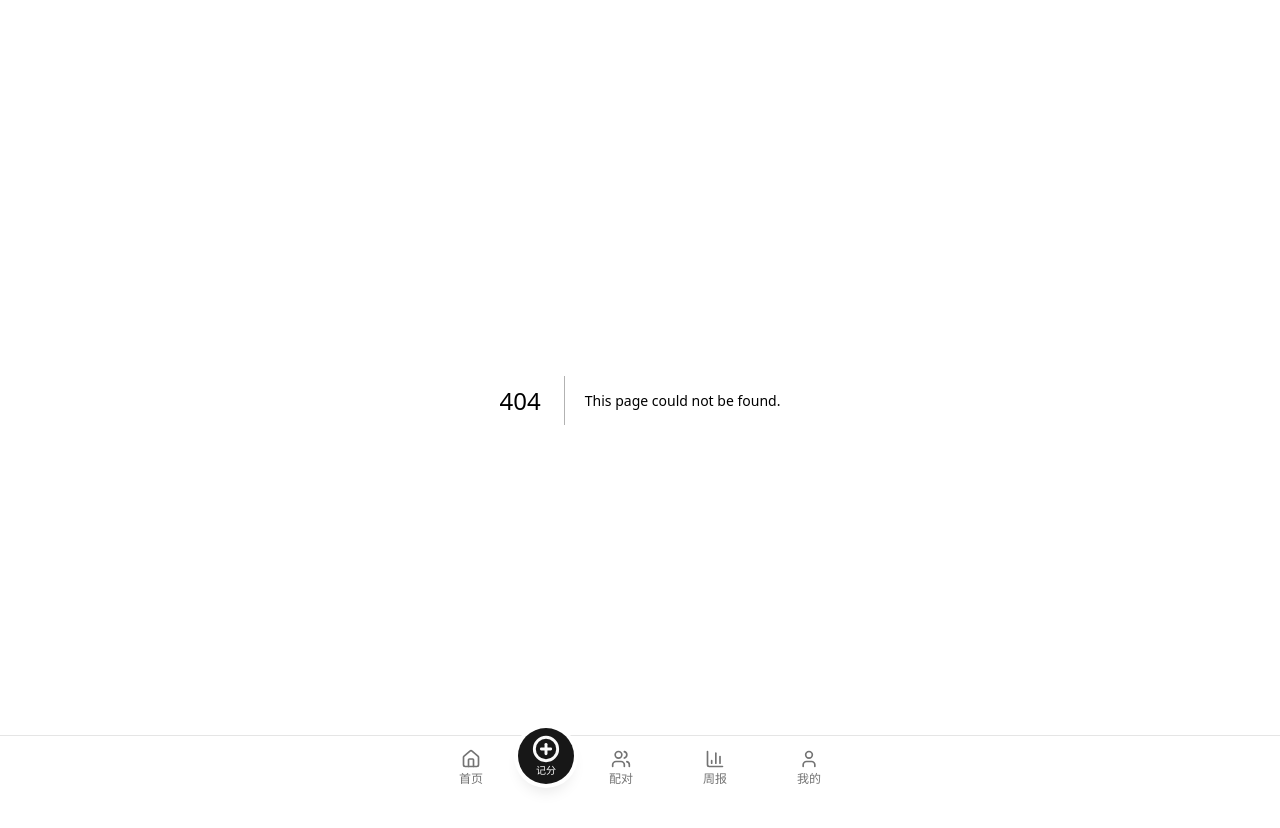
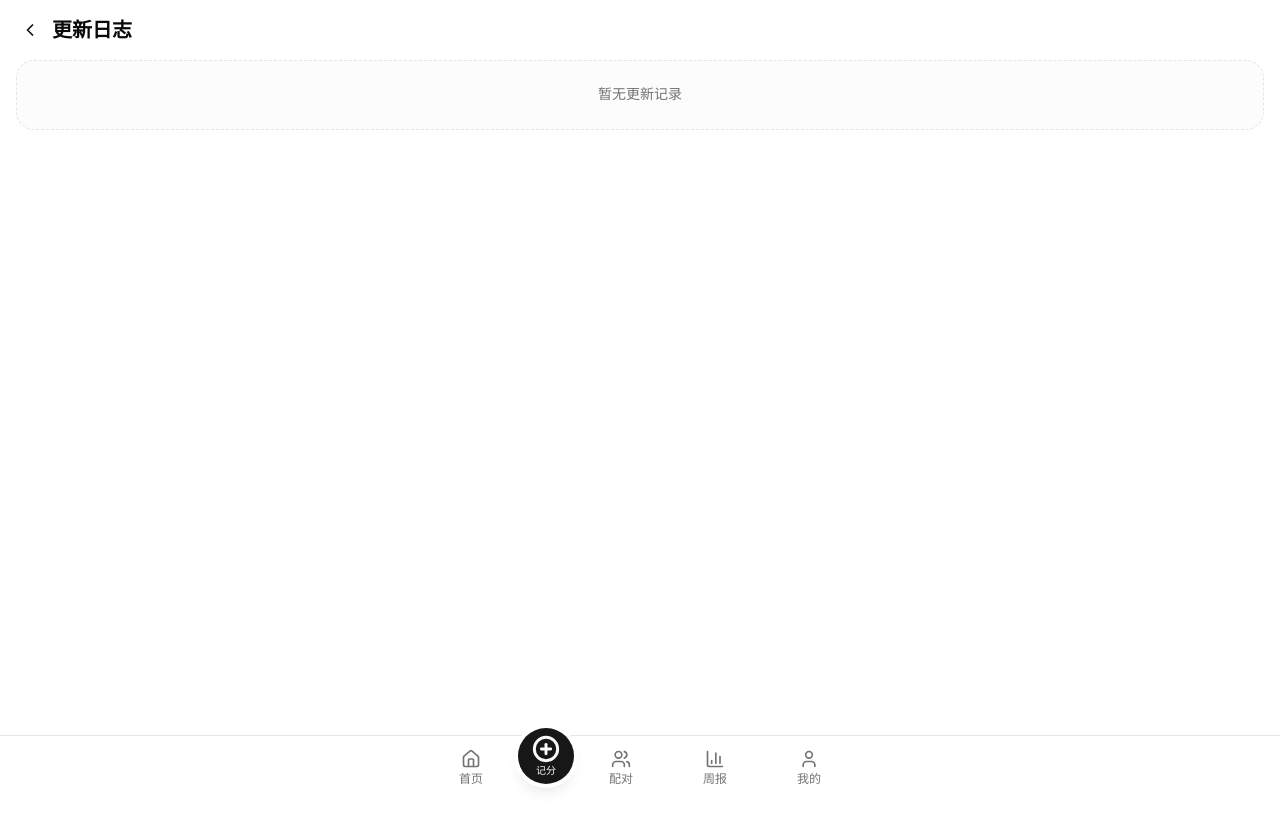
Before and after one commit to wennroy/bedminton_elo, a Next.js app in the folder web/: page /changelog in a window 1280 px wide. Before the commit this address had no page. Shown: the top 828 px of the page. After the commit the page ends 800 px from the top, so only its background shows below. Built offline with nearby package versions, Linux system fonts and the light colour scheme.

Commit message:
Add /changelog timeline page parsing root CHANGELOG.md
Co-Authored-By: Claude <noreply@anthropic.com>

```diff
--- a/web/docker-compose.yml
+++ b/web/docker-compose.yml
@@ -8,4 +8,6 @@ services:
       - ADMIN_PASSWORD=${ADMIN_PASSWORD}
     volumes:
       - ./data:/data
+      # 更新日志页运行时读取仓库根目录的 CHANGELOG.md
+      - ../CHANGELOG.md:/app/CHANGELOG.md:ro
     restart: unless-stopped
--- /dev/null
+++ b/web/src/app/changelog/page.tsx
@@ -0,0 +1,92 @@
+import Link from "next/link";
+import { readChangelog, type ChangelogEntry } from "@/lib/changelog";
+import { Button } from "@/components/ui/button";
+import { ChevronLeft } from "lucide-react";
+
+export const dynamic = "force-dynamic";
+
+export default function ChangelogPage() {
+  const entries = readChangelog();
+
+  return (
+    <main className="min-h-full bg-background px-4 pb-28 pt-4">
+      <div className="mb-4 flex items-center gap-2">
+        <Button variant="ghost" size="icon-sm" asChild>
+          <Link href="/me" aria-label="返回">
+            <ChevronLeft className="size-5" />
+          </Link>
+        </Button>
+        <h1 className="text-xl font-bold text-foreground">更新日志</h1>
+      </div>
+
+      {entries.length === 0 ? (
+        <div className="rounded-2xl border border-dashed border-border bg-muted/30 p-6 text-center text-sm text-muted-foreground">
+          暂无更新记录
+        </div>
+      ) : (
+        <div>
+          {entries.map((entry, index) => (
+            <TimelineItem
+              key={entry.version}
+              entry={entry}
+              isLast={index === entries.length - 1}
+            />
+          ))}
+        </div>
+      )}
+    </main>
+  );
+}
+
+function TimelineItem({
+  entry,
+  isLast,
+}: {
+  entry: ChangelogEntry;
+  isLast: boolean;
+}) {
+  const unreleased = entry.version === "Unreleased";
+  return (
+    <div className="flex gap-3">
+      <div className="flex flex-col items-center">
+        <span
+          className={`mt-1.5 h-3 w-3 shrink-0 rounded-full ring-4 ring-background ${
+            unreleased ? "bg-amber-500" : "bg-primary"
+          }`}
+        />
+        {!isLast && <span className="w-0.5 flex-1 bg-border" />}
+      </div>
+      <div className="flex-1 pb-6">
+        <div className="rounded-2xl border border-border bg-card p-4 shadow-sm">
+          <div className="mb-2 flex items-center justify-between gap-2">
+            {unreleased ? (
+              <span className="rounded-full bg-amber-100 px-2.5 py-0.5 text-xs font-semibold text-amber-800">
+                未发布
+              </span>
+            ) : (
+              <span className="font-bold text-card-foreground">
+                v{entry.version}
+              </span>
+            )}
+            {entry.date && (
+              <span className="text-xs text-muted-foreground">{entry.date}</span>
+            )}
+          </div>
+          {entry.whatsNew.length > 0 && (
+            <ul className="space-y-1.5">
+              {entry.whatsNew.map((item, i) => (
+                <li
+                  key={i}
+                  className="flex gap-2 text-sm text-card-foreground"
+                >
+                  <span className="mt-[9px] h-1 w-1 shrink-0 rounded-full bg-muted-foreground" />
+                  <span>{item}</span>
+                </li>
+              ))}
+            </ul>
+          )}
+        </div>
+      </div>
+    </div>
+  );
+}
--- a/web/src/app/me/page.tsx
+++ b/web/src/app/me/page.tsx
@@ -5,7 +5,7 @@ import Link from "next/link";
 import { getMyPlayerId, setMyPlayerId } from "@/lib/identity";
 import { IdentityPicker } from "@/components/identity-picker";
 import { PlayerAvatar } from "@/components/player-avatar";
-import { Shield, ChevronRight } from "lucide-react";
+import { Shield, ChevronRight, Sparkles } from "lucide-react";
 
 interface Player {
   id: number;
@@ -83,6 +83,27 @@ export default function MePage() {
         )}
       </section>
 
+      <section className="mb-6 flex flex-col gap-3">
+        <h2 className="text-sm font-medium text-muted-foreground">关于</h2>
+        <Link
+          href="/changelog"
+          className="flex items-center justify-between rounded-2xl border border-border bg-card p-4 shadow-sm transition-colors hover:bg-muted/30"
+        >
+          <div className="flex items-center gap-3">
+            <div className="flex h-10 w-10 items-center justify-center rounded-full bg-primary/10 text-primary">
+              <Sparkles className="size-5" />
+            </div>
+            <div className="flex flex-col">
+              <span className="font-medium text-card-foreground">更新日志</span>
+              <span className="text-xs text-muted-foreground">
+                看看有什么新功能
+              </span>
+            </div>
+          </div>
+          <ChevronRight className="size-5 text-muted-foreground" />
+        </Link>
+      </section>
+
       <section className="flex flex-col gap-3">
         <h2 className="text-sm font-medium text-muted-foreground">管理</h2>
         <Link
--- /dev/null
+++ b/web/src/lib/changelog.ts
@@ -0,0 +1,66 @@
+import fs from "node:fs";
+import path from "node:path";
+
+export interface ChangelogEntry {
+  /** "Unreleased" 或版本号如 "1.0.0" */
+  version: string;
+  /** 发布日期 YYYY-MM-DD；Unreleased 为 null */
+  date: string | null;
+  /** 该版本 What's New 小节的条目（网页只渲染这一部分） */
+  whatsNew: string[];
+}
+
+const VERSION_HEADING = /^## \[(.+?)\](?:\s*-\s*(\d{4}-\d{2}-\d{2}))?\s*$/;
+const SUB_HEADING = /^###\s+/;
+const WHATS_NEW_HEADING = /^###\s+What's New\s*$/;
+const BULLET = /^-\s+(.+?)\s*$/;
+
+export function parseChangelog(markdown: string): ChangelogEntry[] {
+  const entries: ChangelogEntry[] = [];
+  let current: ChangelogEntry | null = null;
+  let inWhatsNew = false;
+
+  for (const line of markdown.split("\n")) {
+    const heading = line.match(VERSION_HEADING);
+    if (heading) {
+      current = {
+        version: heading[1],
+        date: heading[2] ?? null,
+        whatsNew: [],
+      };
+      entries.push(current);
+      inWhatsNew = false;
+      continue;
+    }
+    if (!current) continue;
+    if (SUB_HEADING.test(line)) {
+      inWhatsNew = WHATS_NEW_HEADING.test(line.trim());
+      continue;
+    }
+    if (inWhatsNew) {
+      const bullet = line.trim().match(BULLET);
+      if (bullet) current.whatsNew.push(bullet[1]);
+    }
+  }
+  return entries;
+}
+
+/**
+ * 运行时读取 CHANGELOG.md:Docker 容器内 cwd=/app(volume 挂载命中),
+ * 本地 dev cwd=web/(上一级即仓库根目录)。都找不到返回空数组。
+ */
+export function readChangelog(): ChangelogEntry[] {
+  const candidates = [
+    process.env.CHANGELOG_PATH,
+    path.join(process.cwd(), "CHANGELOG.md"),
+    path.join(process.cwd(), "..", "CHANGELOG.md"),
+  ].filter((p): p is string => Boolean(p));
+  for (const p of candidates) {
+    try {
+      return parseChangelog(fs.readFileSync(p, "utf8"));
+    } catch {
+      // 文件不存在或不可读,试下一个候选路径
+    }
+  }
+  return [];
+}
```
Also changed, not shown: 1 other file (tests, documents, lock files or other folders).
